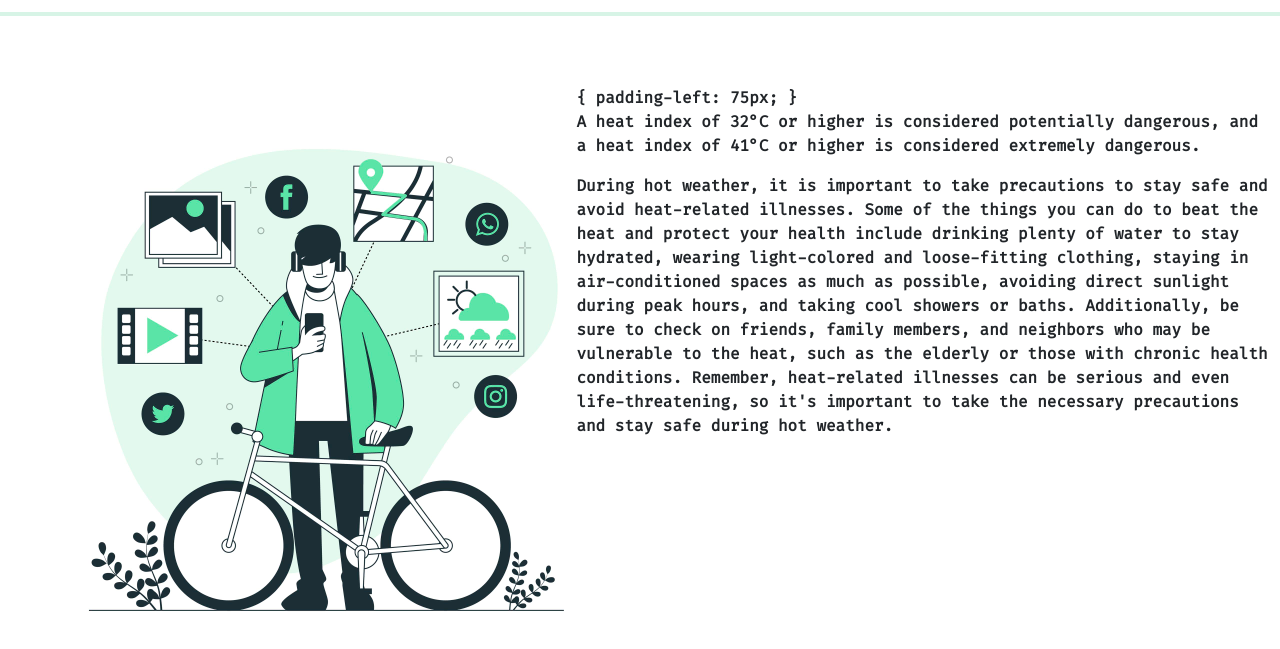
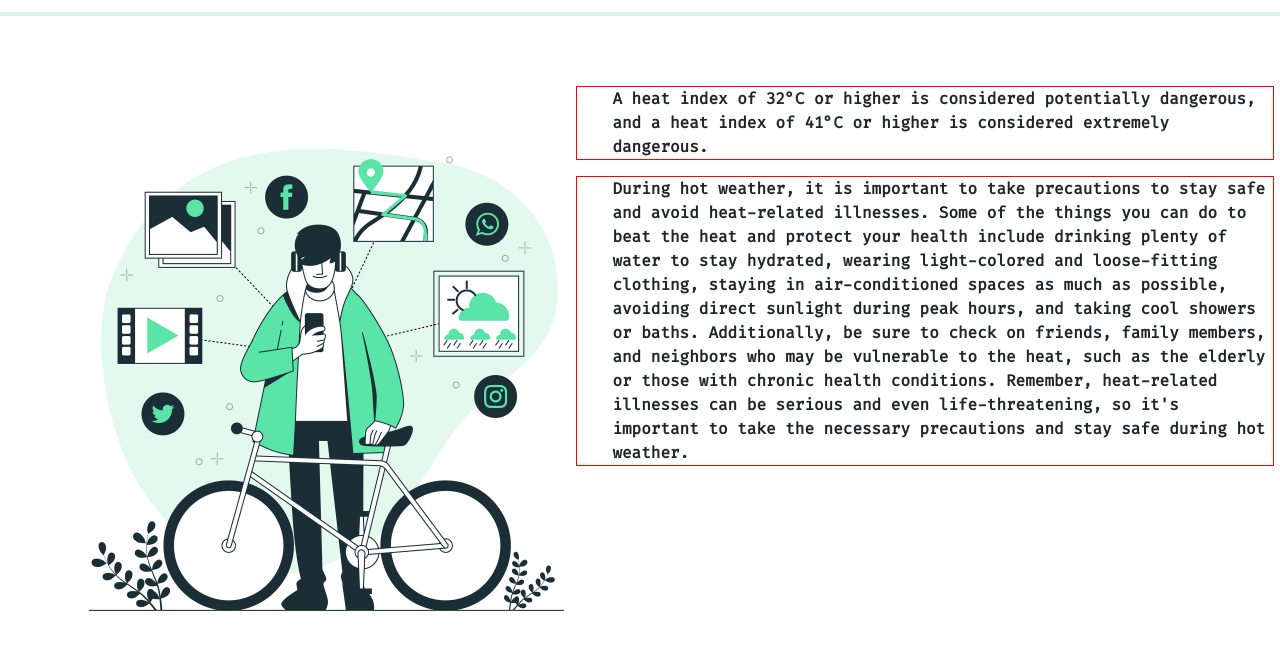
Before and after one commit to Mythchael/sunnyjournal.github.io, a browser extension: page Widgets/widgets.html in a window 1280 px wide. Shown: the part 71-720 px from the top of the page. Drawn offline with nearby package versions, Linux system fonts and the light colour scheme; no server answers.

Commit message:
Update widgets.html

```diff
--- a/Widgets/widgets.html
+++ b/Widgets/widgets.html
@@ -159,11 +159,15 @@
            </div>
 
 
-        <div> {
-  padding-left: 75px;
-               }
-            <p>A heat index of <strong>32°C</strong> or higher is considered potentially dangerous, and a heat index of <strong>41°C</strong> or higher is considered extremely dangerous.</p>
-        <p>During hot weather, it is important to take precautions to stay safe and avoid heat-related illnesses. Some of the things you can do to beat the heat and protect your health include drinking plenty of water to stay hydrated, wearing light-colored and loose-fitting clothing, staying in air-conditioned spaces as much as possible, avoiding direct sunlight during peak hours, and taking cool showers or baths. Additionally, be sure to check on friends, family members, and neighbors who may be vulnerable to the heat, such as the elderly or those with chronic health conditions. Remember, heat-related illnesses can be serious and even life-threatening, so it's important to take the necessary precautions and stay safe during hot weather.</p>
+        <div>
+<style>
+p.ex1 {
+  border: 1px solid red;
+  padding-left: 35px;
+       }
+</style>
+            <p class="ex1">A heat index of <strong>32°C</strong> or higher is considered potentially dangerous, and a heat index of <strong>41°C</strong> or higher is considered extremely dangerous.</p>
+        <p class="ex1">During hot weather, it is important to take precautions to stay safe and avoid heat-related illnesses. Some of the things you can do to beat the heat and protect your health include drinking plenty of water to stay hydrated, wearing light-colored and loose-fitting clothing, staying in air-conditioned spaces as much as possible, avoiding direct sunlight during peak hours, and taking cool showers or baths. Additionally, be sure to check on friends, family members, and neighbors who may be vulnerable to the heat, such as the elderly or those with chronic health conditions. Remember, heat-related illnesses can be serious and even life-threatening, so it's important to take the necessary precautions and stay safe during hot weather.</p>
         </div>
 
              <!-- alert info modal -->
```
